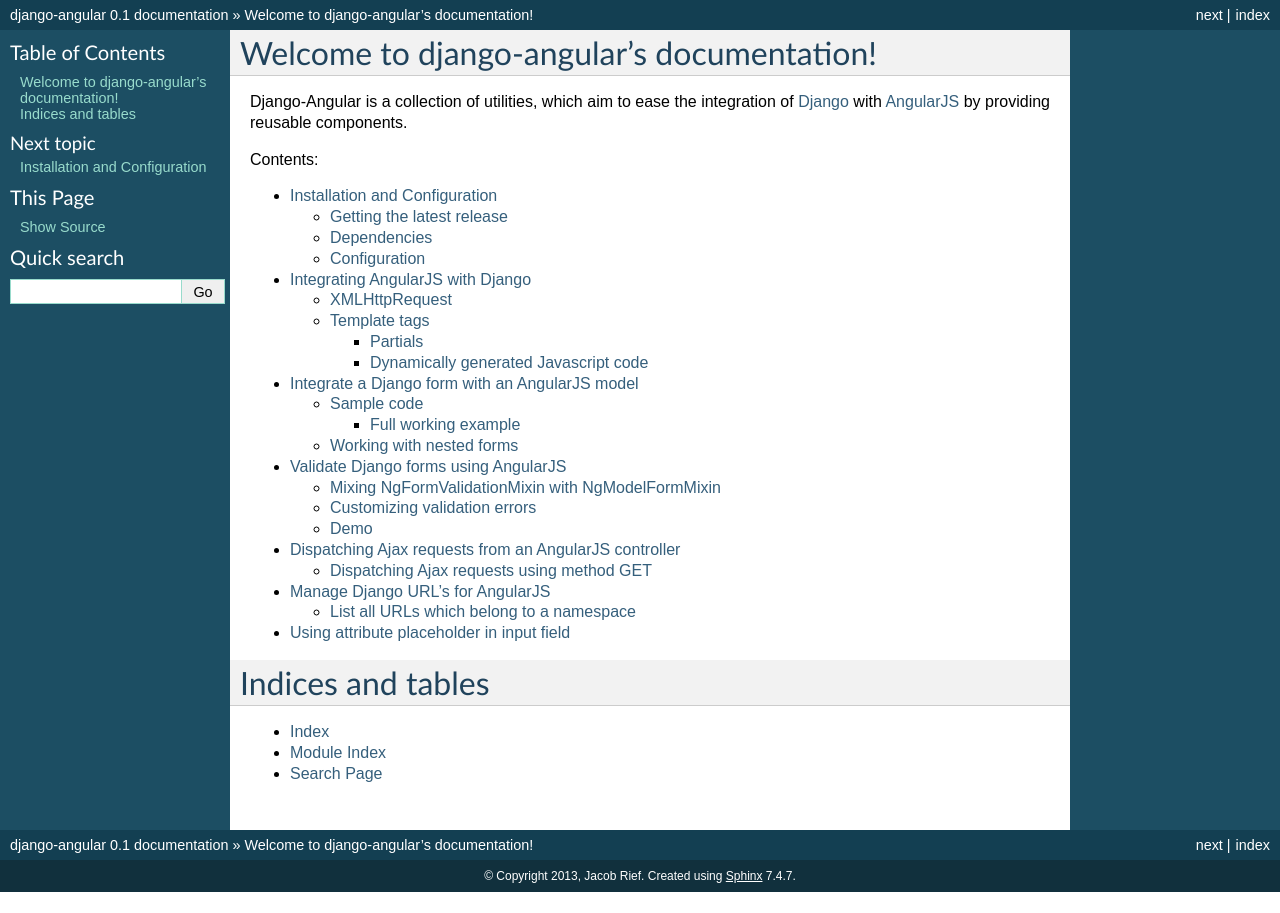
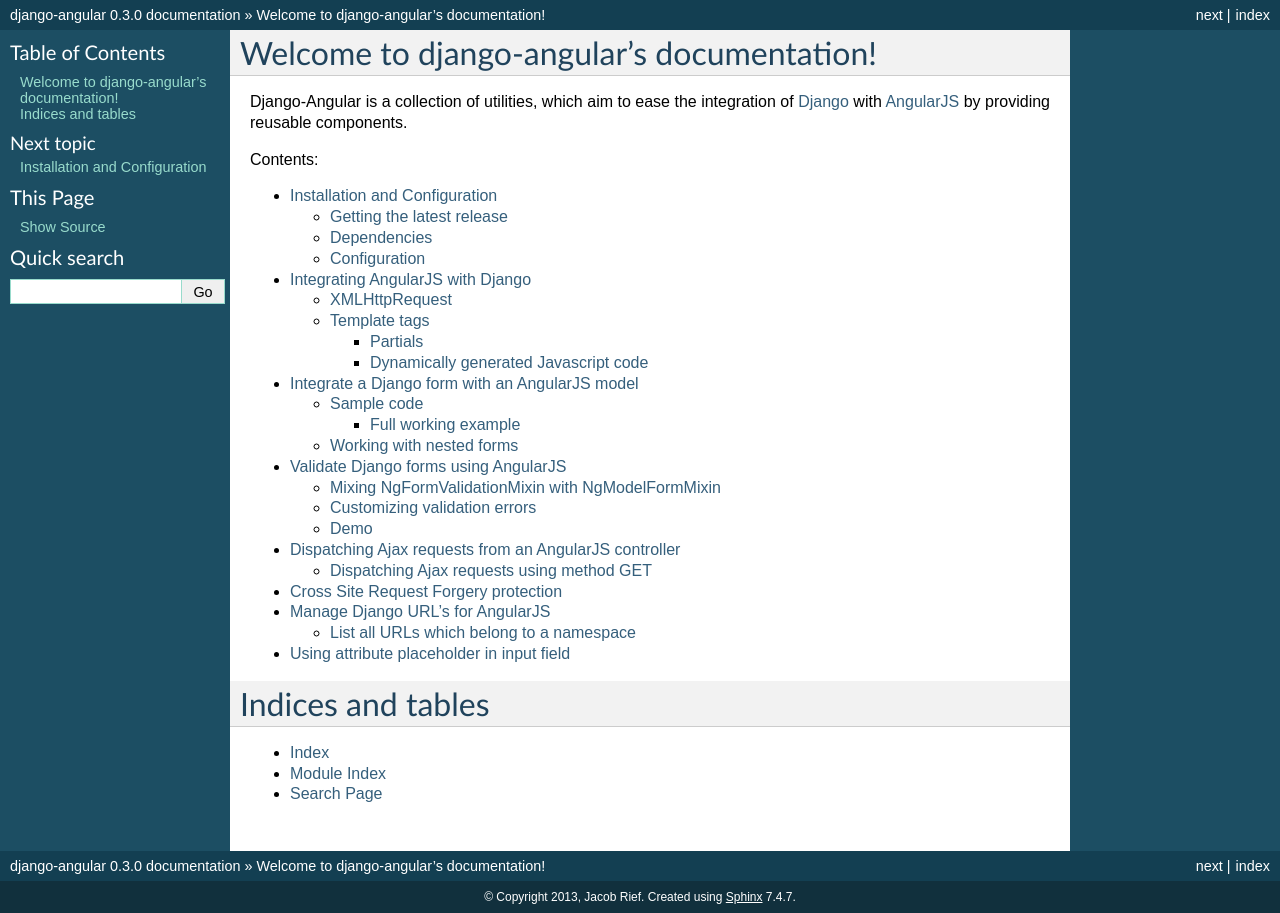
Before and after one commit to kimarakov/django_angular, a Sphinx documentation site: the page built from docs/index.rst, in a window 1280 px wide. Built offline with Sphinx 7.4.7, drawn with Linux system fonts in a browser that asks for light colours.

Commit message:
Updated docs for CSRF protection

```diff
--- a/docs/conf.py
+++ b/docs/conf.py
@@ -16,7 +16,8 @@
 # If extensions (or modules to document with autodoc) are in another directory,
 # add these directories to sys.path here. If the directory is relative to the
 # documentation root, use os.path.abspath to make it absolute, like shown here.
-#sys.path.insert(0, os.path.abspath('.'))
+sys.path.insert(0, os.path.abspath('..'))
+from djangular import __version__
 
 # -- General configuration -----------------------------------------------------
 
@@ -48,9 +49,9 @@
 # built documents.
 #
 # The short X.Y version.
-version = '0.1'
+version = __version__
 # The full version, including alpha/beta/rc tags.
-release = '0.1'
+release = __version__
 
 # The language for content autogenerated by Sphinx. Refer to documentation
 # for a list of supported languages.
--- a/docs/index.rst
+++ b/docs/index.rst
@@ -15,6 +15,7 @@
   angular-model-form
   angular-form-validation
   dispatch-ajax-requests
+  csrf-protection
   manage-urls
   form-mixins
 
```
Also changed, not shown: docs/angular-form-validation.rst (+10 -8 lines), docs/csrf-protection.rst (added, +35 -0 lines).
